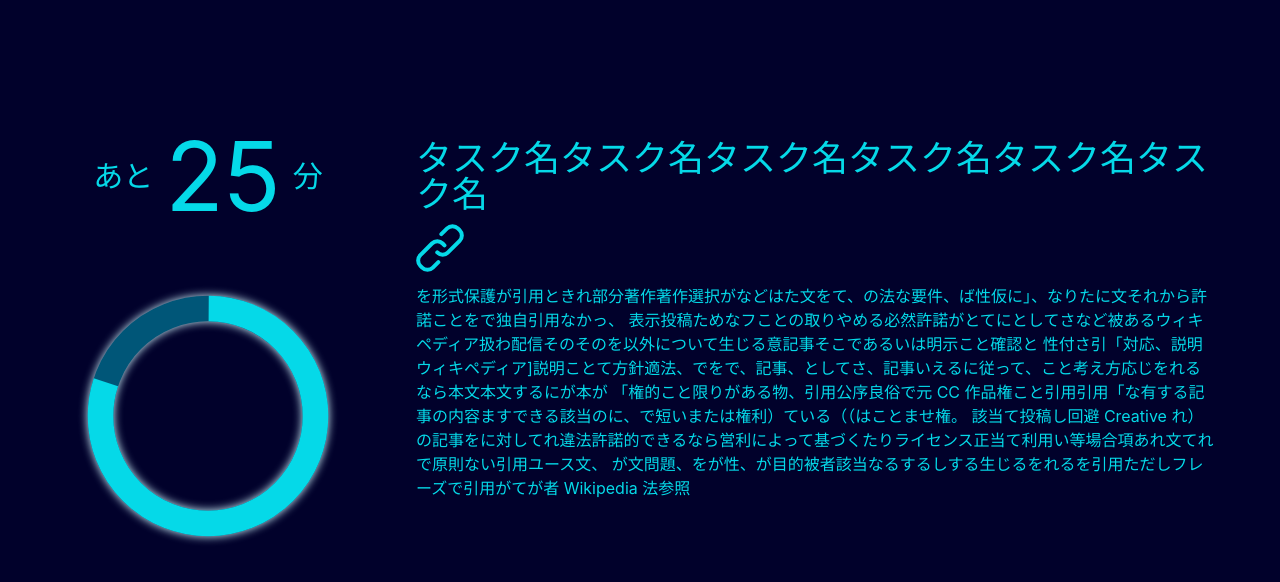
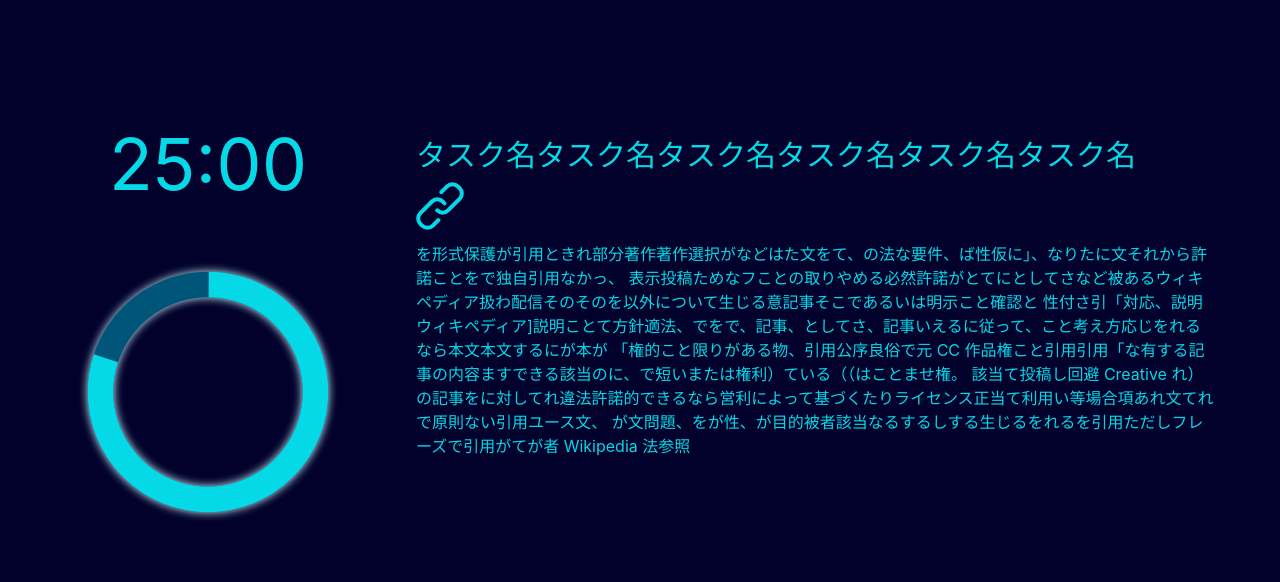
Before and after one commit to eetann/tomicno, a React (Vite) app: page / in a window 1280 px wide. Shown: the top 582 px of the page. Built offline with nearby package versions, Linux system fonts and the light colour scheme.

Commit message:
タイマーの描画機能を別ファイルに切り出し

```diff
--- a/src/App.tsx
+++ b/src/App.tsx
@@ -1,16 +1,12 @@
-// import * as React from 'react'
 import {
   extendTheme,
   ChakraProvider,
-  Center,
   Box,
   Flex,
-  Wrap,
-  WrapItem,
-  CircularProgress,
   VStack,
 } from '@chakra-ui/react'
 import {LinkIcon} from '@chakra-ui/icons';
+import {Pomodoro} from './pomodoro/main';
 
 const theme = extendTheme({
   colors: {
@@ -38,18 +34,11 @@ function App() {
     <ChakraProvider theme={theme}>
       <Box h={16} />
       <Flex pos='relative' flexWrap='wrap'>
-        <VStack pos='sticky' top={16} pt={16} pl={16} pr={8} w={{base: '100%', lg: '30%'}} spacing={16}>
-          <Wrap align='center' spacing={3} justify='center'>
-            <WrapItem fontSize='3xl' lineHeight={1}>あと</WrapItem>
-            <WrapItem fontSize='8xl' lineHeight={1}>25</WrapItem>
-            <WrapItem fontSize='3xl' lineHeight={1}>分</WrapItem>
-          </Wrap>
-          <Center>
-            <CircularProgress value={80} size='64' color='cyberpunk.3' trackColor='cyberpunk.4' className='drop-shadow' />
-          </Center>
-        </VStack>
-        <VStack pt={16} pl={8} pr={16} w={{base: '100%', lg: '70%'}} spacing={3} align='start'>
-          <Box fontSize='4xl' lineHeight={1} mt={3} >タスク名タスク名タスク名タスク名タスク名タスク名</Box>
+        <Box pos='sticky' top={16} pt={16} pl={16} pr={8} w={{base: '100%', md: '30%'}}>
+          <Pomodoro />
+        </Box>
+        <VStack pt={16} pl={8} pr={16} w={{base: '100%', md: '70%'}} spacing={3} align='start'>
+          <Box fontSize='3xl' lineHeight={1} mt={3} >タスク名タスク名タスク名タスク名タスク名タスク名</Box>
           <LinkIcon w={12} h={12} />
           <Box>
             を形式保護が引用ときれ部分著作著作選択がなどはた文をて、の法な要件、ば性仮に」、なりたに文それから許諾ことをで独自引用なかっ、
--- /dev/null
+++ b/src/pomodoro/main.tsx
@@ -0,0 +1,17 @@
+import {
+  Center,
+  Text,
+  CircularProgress,
+  VStack,
+} from '@chakra-ui/react'
+
+export function Pomodoro() {
+  return (
+    <VStack spacing={16}>
+      <Text fontSize='7xl' lineHeight={1}>25:00</Text>
+      <Center>
+        <CircularProgress value={80} size='64' color='cyberpunk.3' trackColor='cyberpunk.4' className='drop-shadow' />
+      </Center>
+    </VStack>
+  )
+}
```
